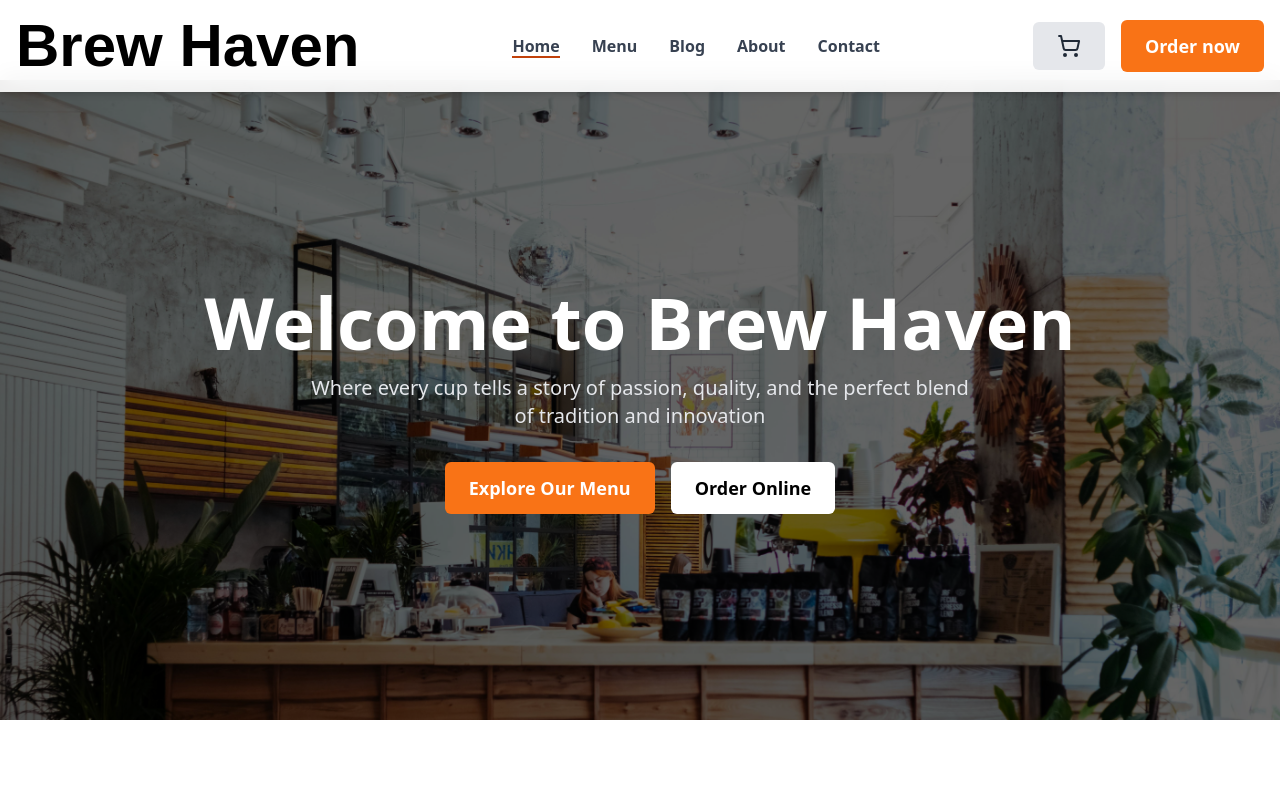
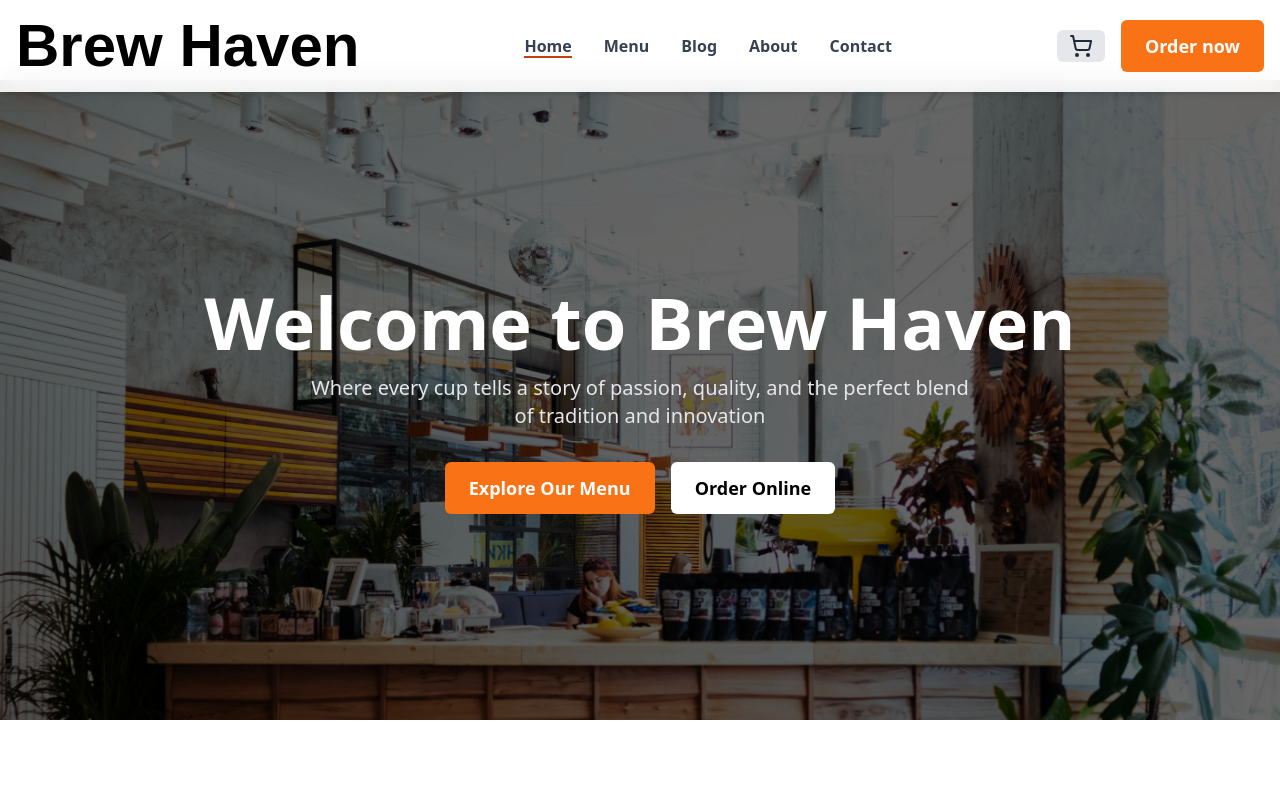
Before and after one commit to Harsh-1907/brew-haven-website, a React (Vite) app: page / in a window 1280 px wide. Shown: the top 788 px of the page. Built offline with nearby package versions, Linux system fonts and the light colour scheme; a web font is replaced by a local one.

Commit message:
Reduced size of +Add button in menu

```diff
--- a/src/commonComponents.jsx
+++ b/src/commonComponents.jsx
@@ -9,7 +9,7 @@ export const AnimatedButton = ({ children, onClick, className, ...props }) => (
     whileHover={{ scale: 1.05 }}
     whileTap={{ scale: 0.95 }}
     onClick={onClick}
-    className={`px-6 py-3 rounded-md font-semibold text-lg transition-colors duration-300 ${className}`}
+    className={`px-3 py-1 rounded-md font-semibold text-lg transition-colors duration-300 ${className}`}
     {...props}
   >
     {children}
```
